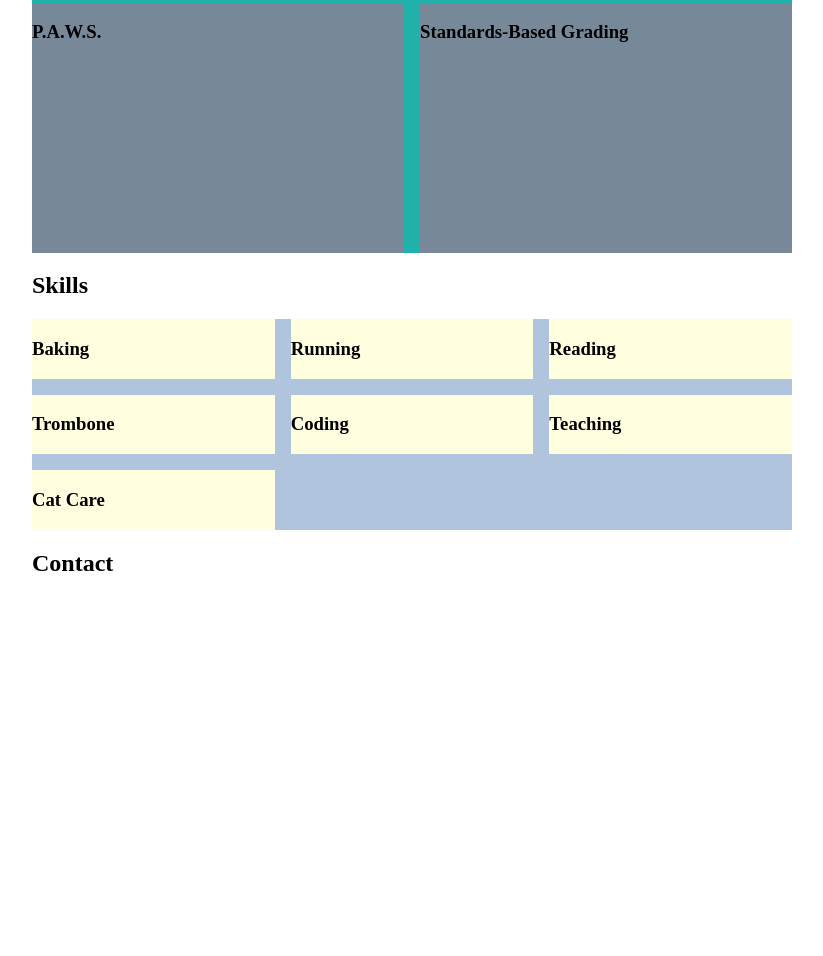
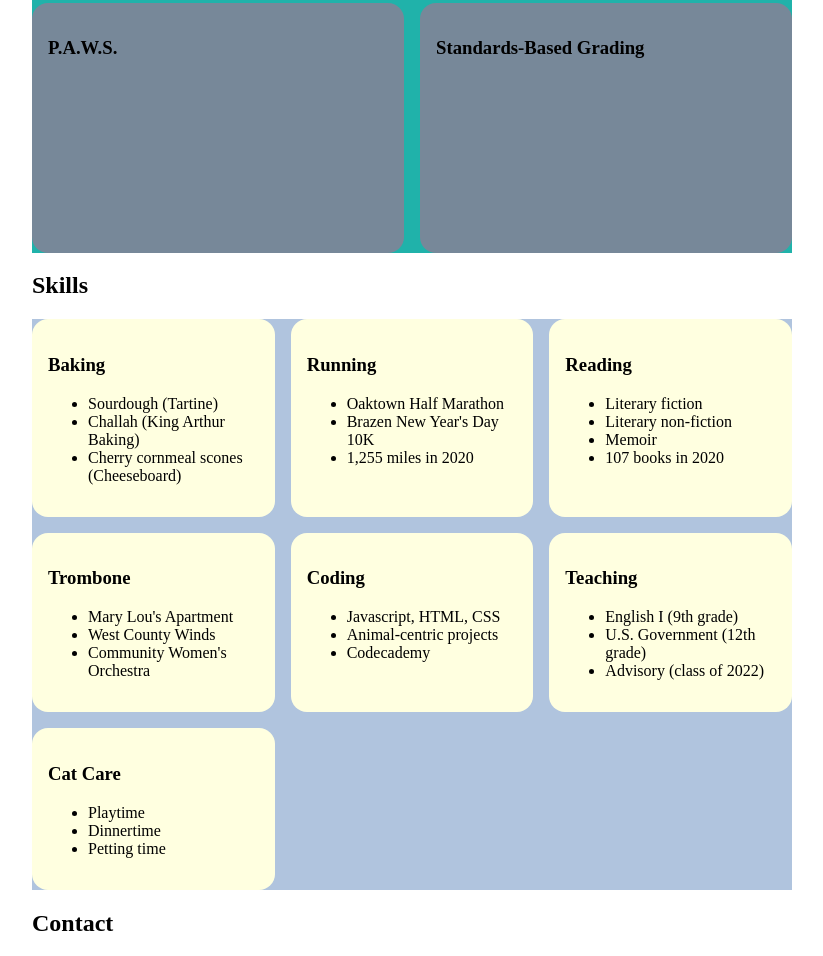
Before and after one commit to jessicahom/portfolio, a plain HTML site: page index.html in a window 1280 px wide. Shown: the part 601-1557 px from the top of the page, without its empty margins (228-1051 px from the left). Before the commit the page ends 1197 px from the top, so only its background shows below. Drawn offline with Linux system fonts and the light colour scheme.

Commit message:
Add details to skills

```diff
--- a/CSS/styles.css
+++ b/CSS/styles.css
@@ -18,7 +18,7 @@ body {
 .skills-grid {
     display: grid;
     grid-template-columns: repeat(3, 1fr);
-    grid-auto-rows: minimax(150px, auto);
+    grid-auto-rows: minmax(150px, auto);
     gap: 1rem;
     background-color: lightsteelblue;
 }
@@ -26,3 +26,8 @@ body {
 .skill {
     background-color: lightyellow;
 }
+
+.project, .skill {
+    padding: 1rem;
+    border-radius: 1rem;
+}
--- a/index.html
+++ b/index.html
@@ -56,24 +56,60 @@
             <div class="skills-grid">
                 <div class="skill">
                     <h3>Baking</h3>
+                    <ul>
+                        <li>Sourdough (Tartine)</li>
+                        <li>Challah (King Arthur Baking)</li>
+                        <li>Cherry cornmeal scones (Cheeseboard)</li>
+                    </ul>
                 </div>
                 <div class="skill">
                     <h3>Running</h3>
+                    <ul>
+                        <li>Oaktown Half Marathon</li>
+                        <li>Brazen New Year's Day 10K</li>
+                        <li>1,255 miles in 2020</li>
+                    </ul>
                 </div>
                 <div class="skill">
                     <h3>Reading</h3>
+                    <ul>
+                        <li>Literary fiction</li>
+                        <li>Literary non-fiction</li>
+                        <li>Memoir</li>
+                        <li>107 books in 2020</li>
+                    </ul>
                 </div>
                 <div class="skill">
                     <h3>Trombone</h3>
+                    <ul>
+                        <li>Mary Lou's Apartment</li>
+                        <li>West County Winds</li>
+                        <li>Community Women's Orchestra</li>
+                    </ul>
                 </div>
                 <div class="skill">
                     <h3>Coding</h3>
+                    <ul>
+                        <li>Javascript, HTML, CSS</li>
+                        <li>Animal-centric projects</li>
+                        <li>Codecademy</li>
+                    </ul>
                 </div>
                 <div class="skill">
                     <h3>Teaching</h3>
+                    <ul>
+                        <li>English I (9th grade)</li>
+                        <li>U.S. Government (12th grade)</li>
+                        <li>Advisory (class of 2022)</li>
+                    </ul>
                 </div>
                 <div class="skill">
                     <h3>Cat Care</h3>
+                    <ul>
+                        <li>Playtime</li>
+                        <li>Dinnertime</li>
+                        <li>Petting time</li>
+                    </ul>
                 </div>
             </div>
         </section>
```
